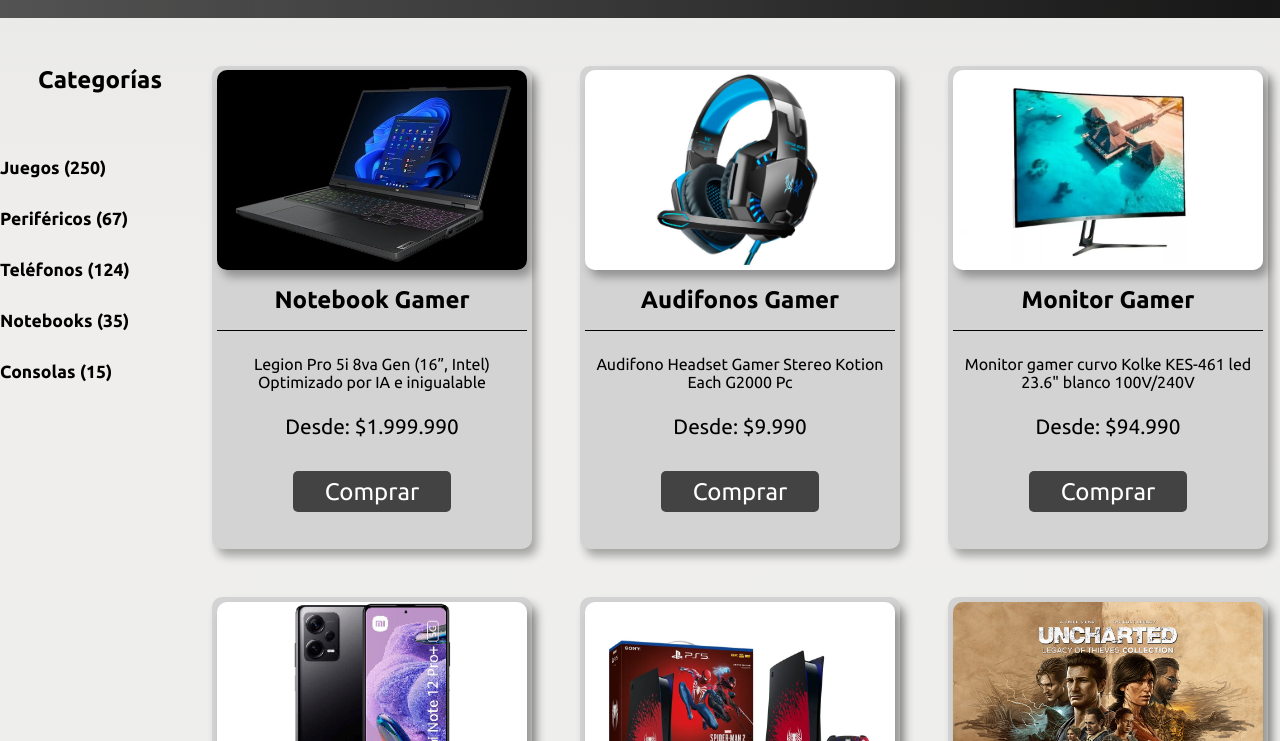
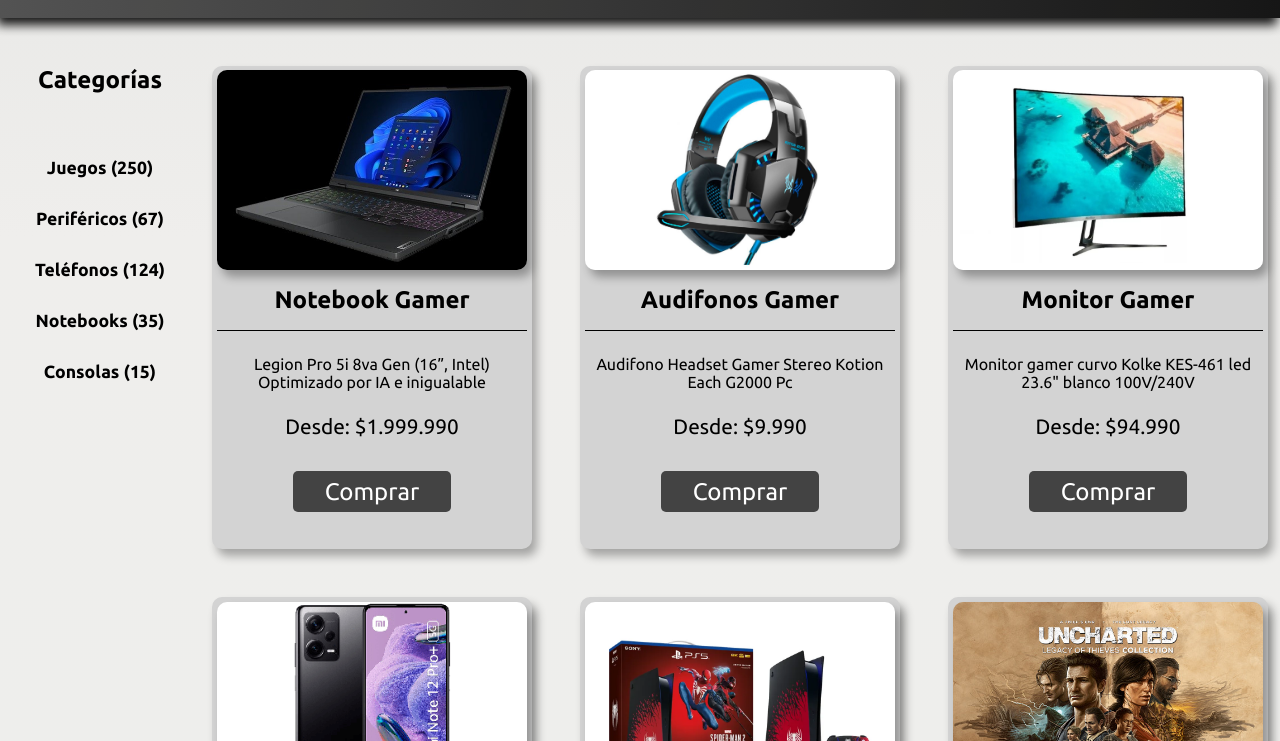
Before and after one commit to Edisonven/e-commerce-2.0, a plain HTML site: page index.html in a window 1280 px wide. Shown: the part 59-800 px from the top of the page. Drawn offline with Linux system fonts and the light colour scheme.

Commit message:
Agregando box-shadox a nav

```diff
--- a/assets/css/styles.css
+++ b/assets/css/styles.css
@@ -28,6 +28,7 @@ body {
   background-image: linear-gradient(to right, #434343 0%, black 100%);
   opacity: 90%;
   padding: 1.3rem 2rem;
+  box-shadow: -3px 7px 10px black;
 }
 .navbar__icons {
   display: flex;
@@ -63,7 +64,7 @@ body {
 }
 .sidebar__menu {
   display: flex;
-  align-items: flex-start;
+  align-items: center;
   width: 200px;
   flex-direction: column;
   min-height: 100vh;
```
